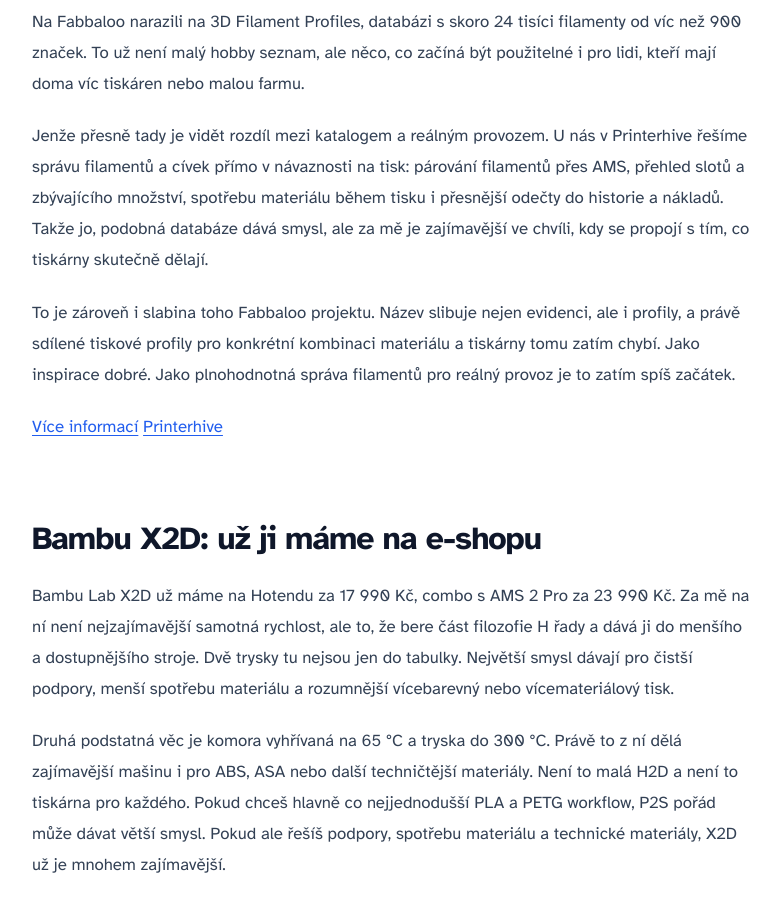
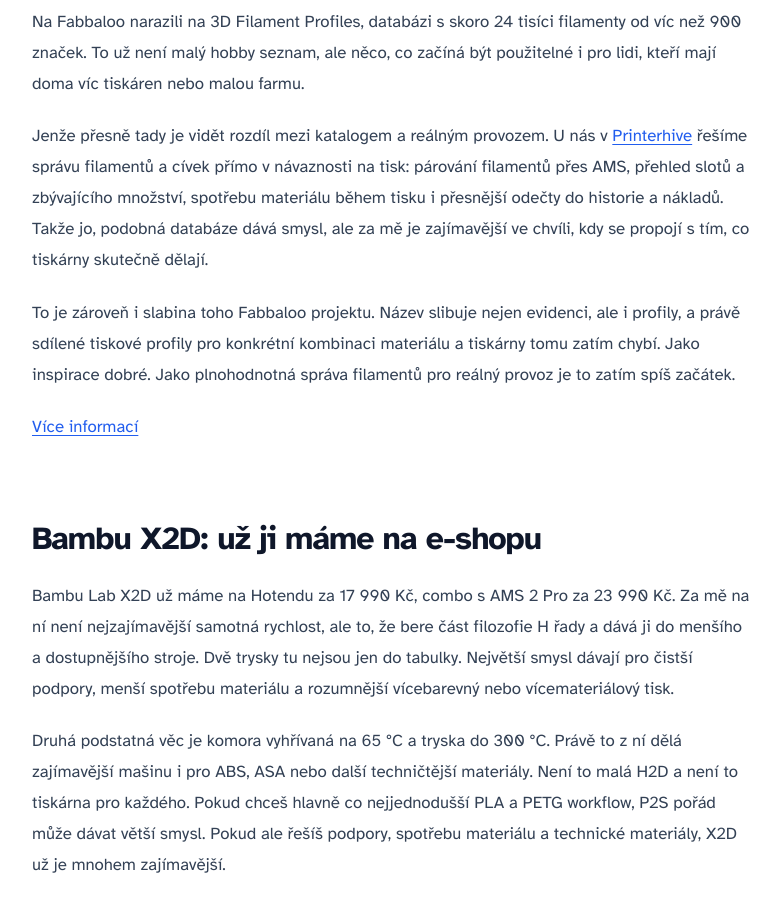
Before and after one commit to PavelTajdus/3dtiskjeradost, an Astro site: page /blog/pod-tryskou-17-2026 in a window 1280 px wide. Shown: the part 2660-3559 px from the top of the page, without its empty margins (88-868 px from the left). Built offline with nearby package versions, Linux system fonts and the light colour scheme; Astro itself is replaced by a stand-in of ours.

Commit message:
Inline Printerhive link in filament section

```diff
--- a/src/content/blog/pod-tryskou-17-2026.md
+++ b/src/content/blog/pod-tryskou-17-2026.md
@@ -36,12 +36,11 @@
 
 Na Fabbaloo narazili na 3D Filament Profiles, databázi s skoro 24 tisíci filamenty od víc než 900 značek. To už není malý hobby seznam, ale něco, co začíná být použitelné i pro lidi, kteří mají doma víc tiskáren nebo malou farmu.
 
-Jenže přesně tady je vidět rozdíl mezi katalogem a reálným provozem. U nás v Printerhive řešíme správu filamentů a cívek přímo v návaznosti na tisk: párování filamentů přes AMS, přehled slotů a zbývajícího množství, spotřebu materiálu během tisku i přesnější odečty do historie a nákladů. Takže jo, podobná databáze dává smysl, ale za mě je zajímavější ve chvíli, kdy se propojí s tím, co tiskárny skutečně dělají.
+Jenže přesně tady je vidět rozdíl mezi katalogem a reálným provozem. U nás v [Printerhive](https://printerhive.com) řešíme správu filamentů a cívek přímo v návaznosti na tisk: párování filamentů přes AMS, přehled slotů a zbývajícího množství, spotřebu materiálu během tisku i přesnější odečty do historie a nákladů. Takže jo, podobná databáze dává smysl, ale za mě je zajímavější ve chvíli, kdy se propojí s tím, co tiskárny skutečně dělají.
 
 To je zároveň i slabina toho Fabbaloo projektu. Název slibuje nejen evidenci, ale i profily, a právě sdílené tiskové profily pro konkrétní kombinaci materiálu a tiskárny tomu zatím chybí. Jako inspirace dobré. Jako plnohodnotná správa filamentů pro reálný provoz je to zatím spíš začátek.
 
 [Více informací](https://www.fabbaloo.com/news/a-long-needed-database-for-filament-management)
-[Printerhive](https://printerhive.com)
 
 ## Bambu X2D: už ji máme na e-shopu
 
```
